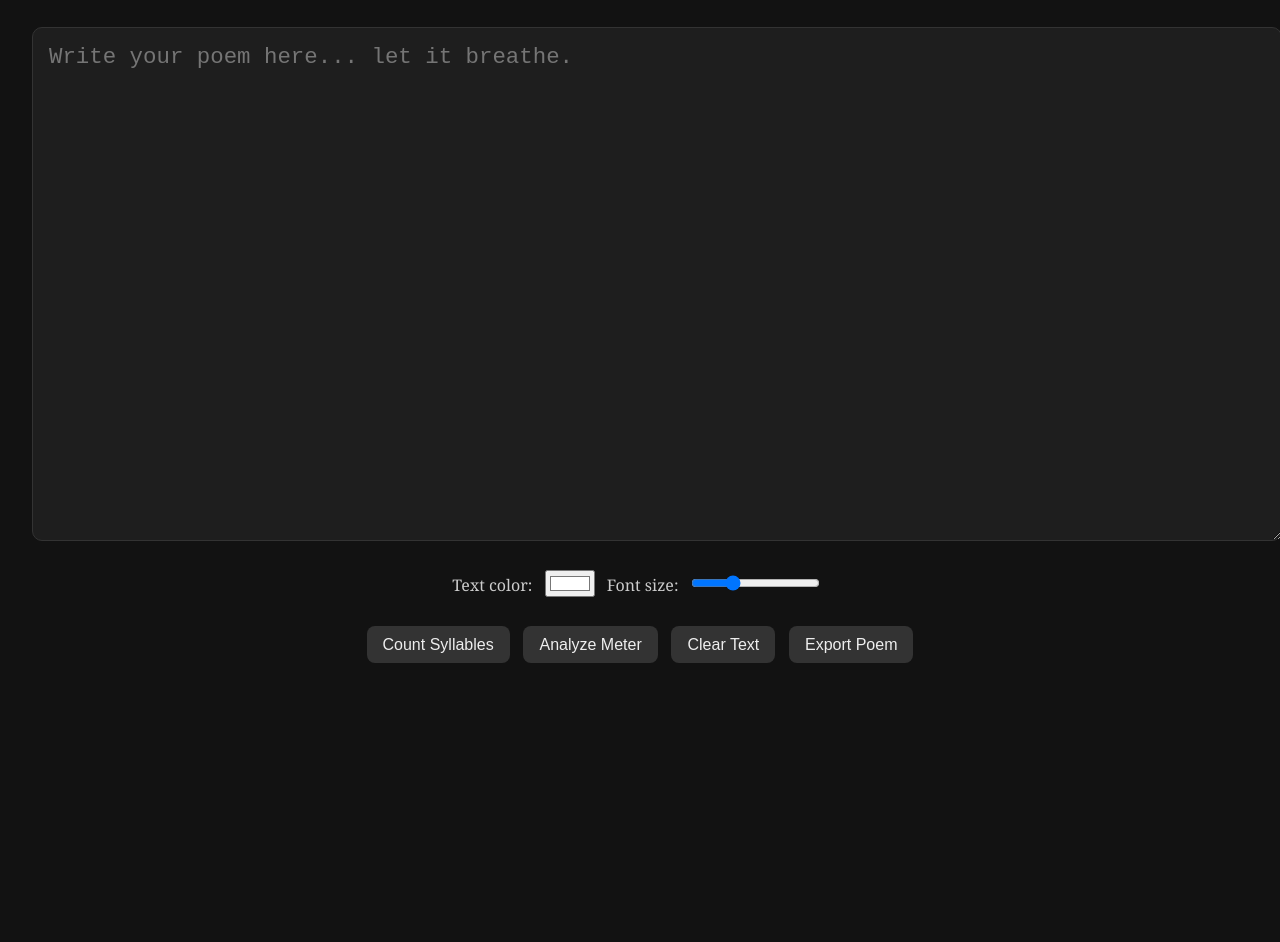
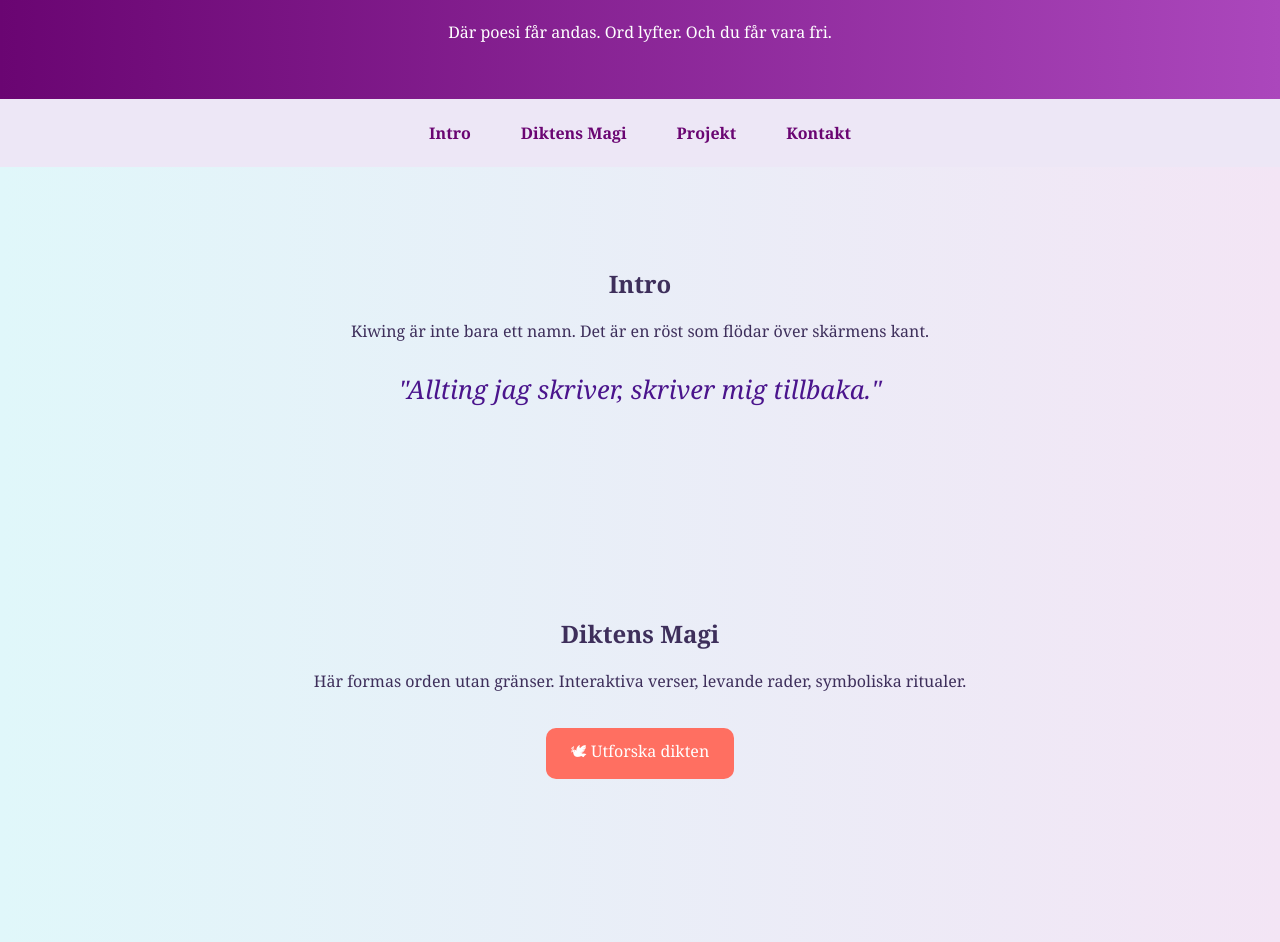
Before and after one commit to kiwing94/Prosodie-, a plain HTML site: page index.html in a window 1280 px wide. Shown: the part 210-1152 px from the top of the page. Before the commit the page ends 910 px from the top, so only its background shows below. Drawn offline with Linux system fonts and the light colour scheme.

Commit message:
Add files via upload

```diff
--- a/index.html
+++ b/index.html
@@ -1,141 +1,176 @@
 <!DOCTYPE html>
-<html lang="en">
+<html lang="sv">
 <head>
-  <meta charset="UTF-8" />
-  <meta name="viewport" content="width=device-width, initial-scale=1.0"/>
-  <title>Proto Prosodie</title>
+  <meta charset="UTF-8">
+  <title>Kiwing.org — Diktens Portal</title>
+  <meta name="viewport" content="width=device-width, initial-scale=1.0">
   <style>
+    :root {
+      --lila: #6a0572;
+      --rosa: #ff6f61;
+      --bakgrund: linear-gradient(to right, #e0f7fa, #f3e5f5);
+    }
+
     body {
-      background-color: #121212;
-      color: #e0e0e0;
-      font-family: Georgia, serif;
-      padding: 2rem;
       margin: 0;
+      font-family: 'Georgia', serif;
+      background: var(--bakgrund);
+      color: #3e2f5b;
+      overflow-x: hidden;
+      scroll-behavior: smooth;
+    }
+
+    header {
+      background: linear-gradient(to right, var(--lila), #ab47bc);
+      color: white;
+      padding: 80px 20px 40px;
+      text-align: center;
     }
 
     h1 {
-      text-align: center;
-      font-size: 3rem;
-      margin-top: 2rem;
-      letter-spacing: 0.1rem;
-      color: #f5f5f5;
+      font-size: 3.5em;
+      animation: glow 3s infinite alternate;
     }
 
-    .subtitle {
-      text-align: center;
-      font-size: 1.3rem;
-      color: #999;
-      margin-bottom: 3rem;
-      font-style: italic;
+    nav {
+      display: flex;
+      justify-content: center;
+      gap: 20px;
+      background: #ede7f6;
+      padding: 15px;
+      position: sticky;
+      top: 0;
+      z-index: 10;
     }
 
-    #poemArea {
-      width: 100%;
-      height: 60vh;
-      font-size: 1.4rem;
-      padding: 1rem;
-      background-color: #1e1e1e;
-      border: 1px solid #333;
-      border-radius: 10px;
-      color: #fff;
-      resize: vertical;
+    nav a {
+      text-decoration: none;
+      color: var(--lila);
+      font-weight: bold;
+      padding: 8px 15px;
+      border-radius: 8px;
+      transition: background-color 0.3s;
     }
 
-    .controls, .buttons {
-      text-align: center;
-      margin-top: 1.5rem;
+    nav a:hover {
+      background-color: var(--lila);
+      color: white;
     }
 
-    .controls input[type="color"],
-    .controls input[type="range"] {
-      margin: 0 0.5rem;
+    section {
+      padding: 80px 20px;
+      text-align: center;
+      opacity: 0;
+      transform: translateY(20px);
+      animation: fadeInUp 1s forwards;
     }
 
-    label {
-      color: #ccc;
+    section:nth-of-type(2) { animation-delay: 0.3s; }
+    section:nth-of-type(3) { animation-delay: 0.6s; }
+    section:nth-of-type(4) { animation-delay: 0.9s; }
+
+    .quote {
+      font-style: italic;
+      font-size: 1.6em;
+      color: #4a148c;
+      margin: 30px auto;
+      max-width: 700px;
     }
 
-    button {
-      background-color: #333;
-      color: #eee;
-      border: none;
-      padding: 0.6rem 1rem;
-      margin: 0.3rem;
-      border-radius: 8px;
-      font-size: 1rem;
-      cursor: pointer;
-      transition: background-color 0.3s ease;
+    .btn {
+      display: inline-block;
+      margin-top: 20px;
+      padding: 12px 25px;
+      background: var(--rosa);
+      color: white;
+      border-radius: 10px;
+      text-decoration: none;
+      font-size: 1em;
+      transition: background-color 0.3s;
     }
 
-    button:hover {
-      background-color: #444;
+    .btn:hover {
+      background: #d84315;
+    }
+
+    footer {
+      background: #ede7f6;
+      text-align: center;
+      padding: 20px;
+      font-size: 0.9em;
+      color: var(--lila);
+    }
+
+    .butterfly {
+      font-size: 40px;
+      position: absolute;
+      top: 100px;
+      left: -100px;
+      animation: flyAcross 14s linear infinite;
+    }
+
+    /* Effekter */
+    @keyframes glow {
+      from { text-shadow: 0 0 5px white; }
+      to   { text-shadow: 0 0 20px #ff80ab; }
+    }
+
+    @keyframes fadeInUp {
+      to {
+        opacity: 1;
+        transform: translateY(0);
+      }
+    }
+
+    @keyframes flyAcross {
+      0%   { transform: translateX(0) rotate(0deg); }
+      50%  { transform: translateX(800px) rotate(15deg); }
+      100% { transform: translateX(1600px) rotate(-10deg); }
     }
   </style>
 </head>
 <body>
 
-  <h1>Proto Prosodie</h1>
-  <div class="subtitle">– The first rhythm, the breath of language –</div>
+  <header>
+    <h1>Välkommen till Kiwing.org</h1>
+    <p>Där poesi får andas. Ord lyfter. Och du får vara fri.</p>
+  </header>
 
-  <textarea id="poemArea" placeholder="Write your poem here... let it breathe."></textarea>
+  <nav>
+    <a href="#intro">Intro</a>
+    <a href="#dikt">Diktens Magi</a>
+    <a href="#projekt">Projekt</a>
+    <a href="#kontakt">Kontakt</a>
+  </nav>
 
-  <div class="controls">
-    <label for="colorPicker">Text color:</label>
-    <input type="color" id="colorPicker" value="#ffffff" />
+  <div class="butterfly">🦋</div>
 
-    <label for="fontSize">Font size:</label>
-    <input type="range" id="fontSize" min="14" max="40" value="22" />
-  </div>
+  <section id="intro">
+    <h2>Intro</h2>
+    <p>Kiwing är inte bara ett namn. Det är en röst som flödar över skärmens kant.</p>
+    <div class="quote">"Allting jag skriver, skriver mig tillbaka."</div>
+  </section>
 
-  <div class="buttons">
-    <button onclick="countSyllables()">Count Syllables</button>
-    <button onclick="analyzeMeter()">Analyze Meter</button>
-    <button onclick="clearText()">Clear Text</button>
-    <button onclick="exportPoem()">Export Poem</button>
-  </div>
+  <section id="dikt">
+    <h2>Diktens Magi</h2>
+    <p>Här formas orden utan gränser. Interaktiva verser, levande rader, symboliska ritualer.</p>
+    <a href="hemlig.html" class="btn">🕊 Utforska dikten</a>
+  </section>
 
-  <script>
-    const poemArea = document.getElementById("poemArea");
-    const colorPicker = document.getElementById("colorPicker");
-    const fontSize = document.getElementById("fontSize");
+  <section id="projekt">
+    <h2>Projekt</h2>
+    <p>Plattformar. Kod. Översättare. Poetanalyser. Allt föds ur denna kreativa källa.</p>
+    <a href="https://github.com/kiwing94" target="_blank" class="btn">💻 Github-profil</a>
+  </section>
 
-    colorPicker.addEventListener("input", () => {
-      poemArea.style.color = colorPicker.value;
-    });
+  <section id="kontakt">
+    <h2>Kontakt</h2>
+    <p>Vill du samarbeta, skapa eller bara skriva? Hör av dig till <b>kiwing@versum.org</b></p>
+  </section>
 
-    fontSize.addEventListener("input", () => {
-      poemArea.style.fontSize = fontSize.value + "px";
-    });
-
-    function clearText() {
-      poemArea.value = "";
-    }
-
-    function exportPoem() {
-      const blob = new Blob([poemArea.value], { type: "text/plain;charset=utf-8" });
-      const link = document.createElement("a");
-      link.href = URL.createObjectURL(blob);
-      link.download = "proto_poem.txt";
-      link.click();
-    }
-
-    function countSyllables() {
-      const text = poemArea.value;
-      const lines = text.split('\n');
-      const vowelGroups = /[aeiouyåäö]+/gi;
-
-      let result = lines.map(line => {
-        const syllables = (line.match(vowelGroups) || []).length;
-        return `Line: "${line.trim()}" – ${syllables} syllable(s)`;
-      });
-
-      alert(result.join('\n'));
-    }
-
-    function analyzeMeter() {
-      alert("Meter analysis is under development... soon rhythm shall reveal itself.");
-    }
-  </script>
+  <footer>
+    &copy; 2025 Kiwing.org | Skapat med kod, hjärta och stjärnstoft ✨
+  </footer>
 
 </body>
 </html>
```
